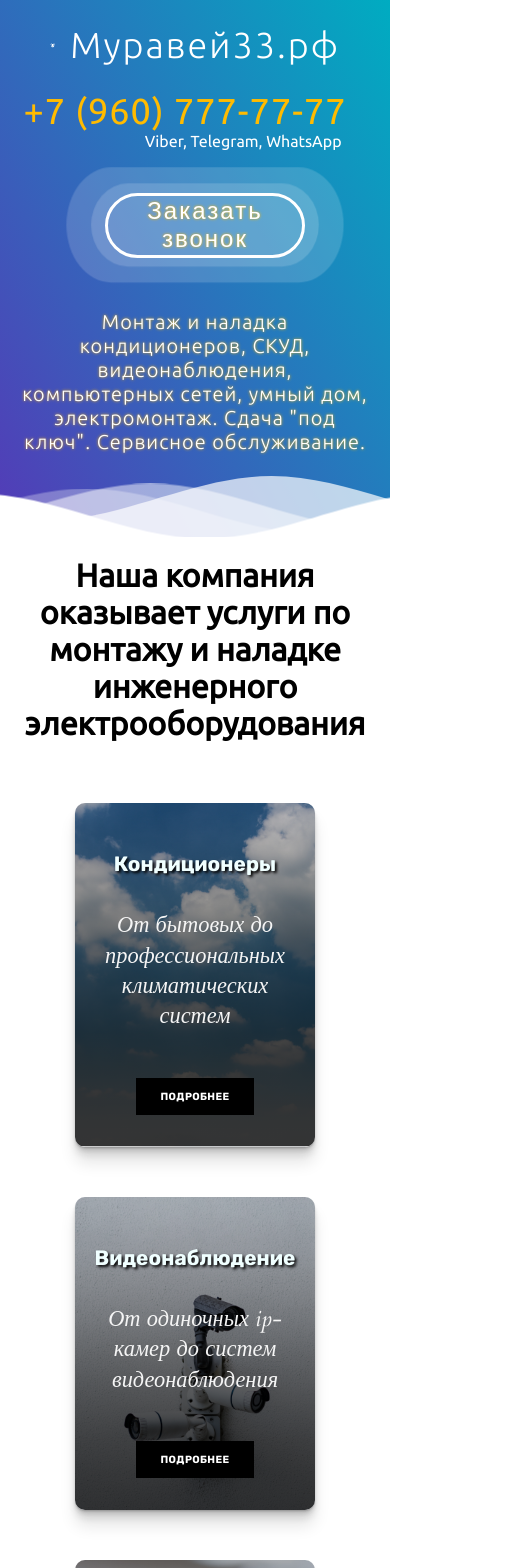
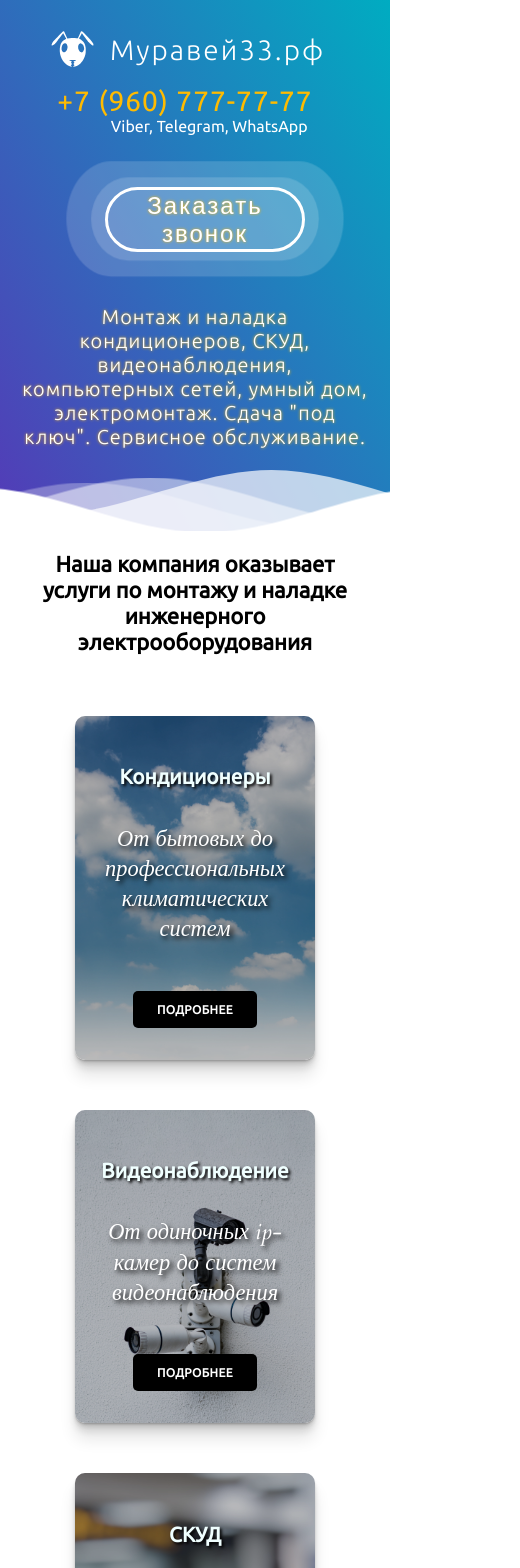
Before and after one commit to GSV78/antFront, a React (Create React App) app: page / in a window 390 px wide. Shown: the top 1568 px of the page, 520 px wide, since content can reach past the window. Built offline with nearby package versions, Linux system fonts and the light colour scheme; a web font is replaced by a local one.

Commit message:
services adaptation

```diff
--- a/src/Components/Header/Header.module.css
+++ b/src/Components/Header/Header.module.css
@@ -67,6 +67,7 @@
   justify-content: space-between;
   align-items: center;
   text-align: center;
+  padding-top: 15px;
 }
 
 .leftSection,
@@ -167,11 +168,21 @@
     flex-direction: column;
     justify-content: space-between;
     height: 170px;
+    min-width:auto;
   }
-  /* .content {
-    height: 30vh;
-  } */
-  /* h1 {
-    font-size: 48px;
-  } */
+.phone, .title{
+  font-size: 32px;
 }
+}
+
+@media (max-width: 420px) {
+  .phone, .title {
+    font-size: 28px;
+  }
+}
+
+@media (max-width: 380px) {
+  .phone, .title {
+    font-size: 24px;
+  }
+}
--- a/src/Components/Servises/Servises.module.css
+++ b/src/Components/Servises/Servises.module.css
@@ -23,7 +23,7 @@
   padding: 1rem;
   /* max-width: 1720px; */
   margin: 0 auto;
-  font-family: var(--font-sans);
+  /* font-family: var(--font-sans); */
 }
 @media (min-width: 600px) {
   .page-content {
@@ -45,8 +45,8 @@
   padding: 1rem;
   width: 240px;
   text-align: center;
-  color: whitesmoke;
-  background-color: whitesmoke;
+  color: #fff;
+  text-shadow: 3px 3px 5px #000;
   box-shadow: 0 1px 1px rgba(0, 0, 0, 0.1), 0 2px 2px rgba(0, 0, 0, 0.1),
     0 4px 4px rgba(0, 0, 0, 0.1), 0 8px 8px rgba(0, 0, 0, 0.1), 0 16px 16px rgba(0, 0, 0, 0.1);
 }
@@ -149,13 +149,14 @@
   cursor: pointer;
   margin-top: 1.5rem;
   padding: 0.75rem 1.5rem;
-  font-size: 0.65rem;
+  font-size: 0.75rem;
   font-weight: bold;
   letter-spacing: 0.025rem;
   text-transform: uppercase;
   color: white;
   background-color: black;
   border: none;
+  border-radius: 5px;
 }
 .btn:hover {
   background-color: #0d0d0d;
@@ -205,3 +206,16 @@
     transition-duration: 0s;
   }
 }
+
+@media (max-width: 766px) {
+  .card:after {
+    background-color:  rgba(0, 0, 0, 0.25);
+    background-image: none;
+  }
+  .subTitle{
+    font-size: 22px;
+  }
+  .card {
+    width: 240px;
+  }
+}
```
